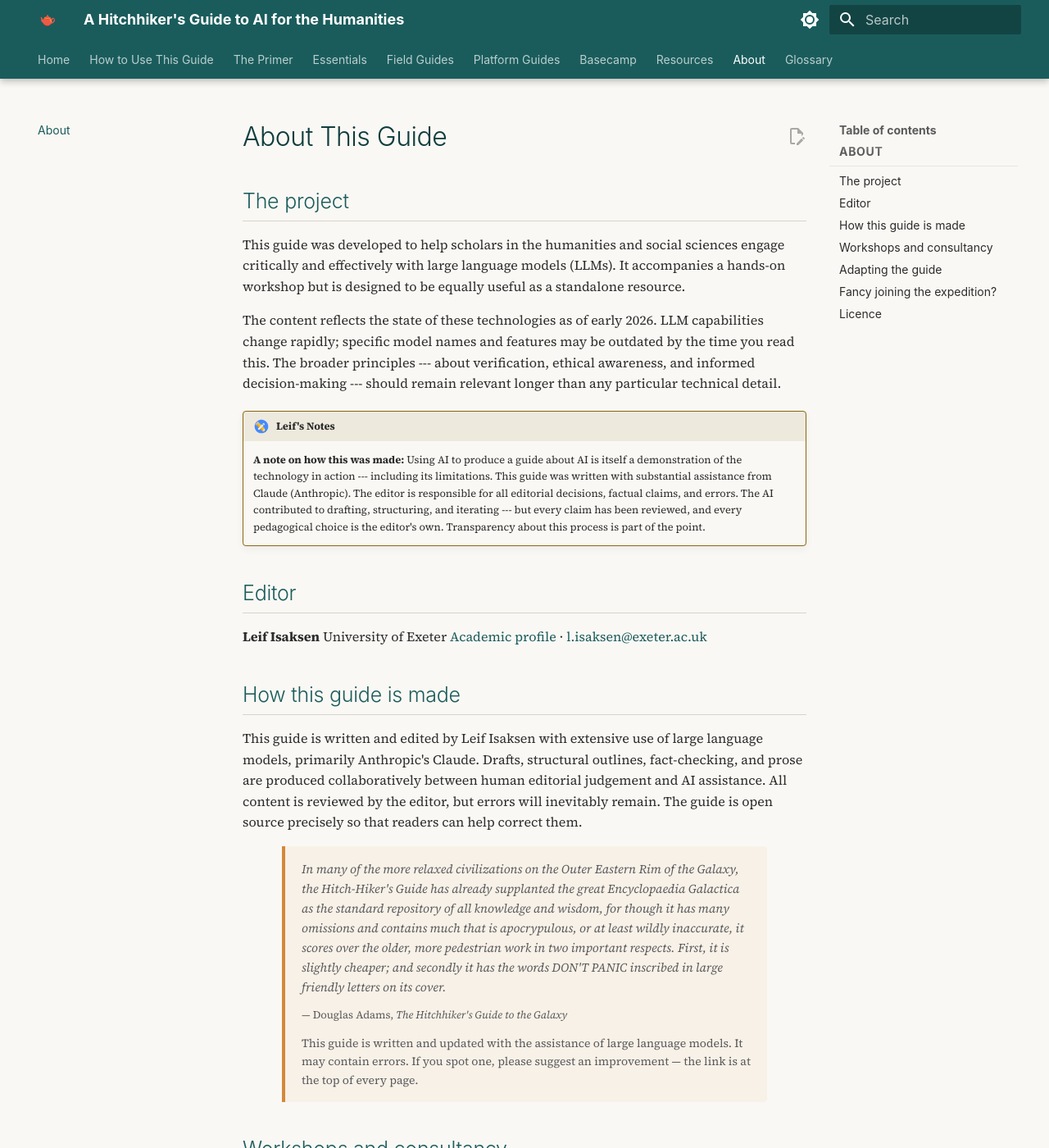
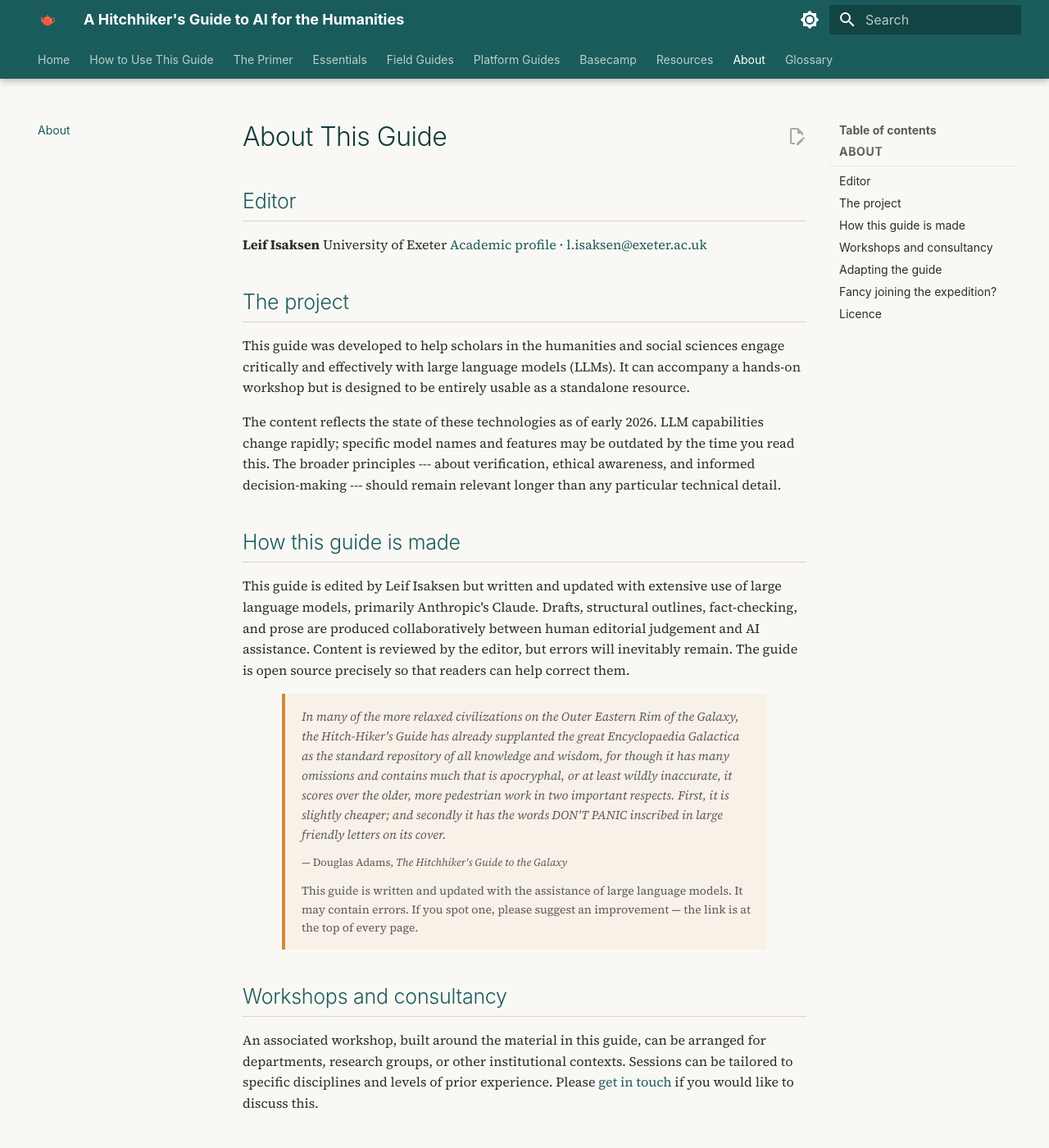
Before and after one commit to leifuss/hhg2ai, an MkDocs documentation site: the page built from docs/about/index.md, in a window 1280 px wide and 1400 px high. Shown: the whole window at 82% size. Built offline with MkDocs 1.6.1 and Material for MkDocs 9.7.7, drawn with Linux system fonts in a browser that asks for light colours; comment, search, counter and statistics services are not loaded.

Commit message:
Revise project description and editing notes
Updated the project section for clarity and consistency.

```diff
--- a/docs/about/index.md
+++ b/docs/about/index.md
@@ -6,28 +6,25 @@
 
 # About This Guide
 
-## The project
-
-This guide was developed to help scholars in the humanities and social sciences engage critically and effectively with large language models (LLMs). It accompanies a hands-on workshop but is designed to be equally useful as a standalone resource.
-
-The content reflects the state of these technologies as of early 2026. LLM capabilities change rapidly; specific model names and features may be outdated by the time you read this. The broader principles --- about verification, ethical awareness, and informed decision-making --- should remain relevant longer than any particular technical detail.
-
-!!! leifnote "Leif's Notes"
-    **A note on how this was made:** Using AI to produce a guide about AI is itself a demonstration of the technology in action --- including its limitations. This guide was written with substantial assistance from Claude (Anthropic). The editor is responsible for all editorial decisions, factual claims, and errors. The AI contributed to drafting, structuring, and iterating --- but every claim has been reviewed, and every pedagogical choice is the editor's own. Transparency about this process is part of the point.
-
 ## Editor
 
 **Leif Isaksen**
 University of Exeter
 [Academic profile](https://experts.exeter.ac.uk/26718-leif-isaksen) · [l.isaksen@exeter.ac.uk](mailto:l.isaksen@exeter.ac.uk)
 
+## The project
+
+This guide was developed to help scholars in the humanities and social sciences engage critically and effectively with large language models (LLMs). It can accompany a hands-on workshop but is designed to be entirely usable as a standalone resource.
+
+The content reflects the state of these technologies as of early 2026. LLM capabilities change rapidly; specific model names and features may be outdated by the time you read this. The broader principles --- about verification, ethical awareness, and informed decision-making --- should remain relevant longer than any particular technical detail.
+
 ## How this guide is made
 
-This guide is written and edited by Leif Isaksen with extensive use of large language models, primarily Anthropic's Claude. Drafts, structural outlines, fact-checking, and prose are produced collaboratively between human editorial judgement and AI assistance. All content is reviewed by the editor, but errors will inevitably remain. The guide is open source precisely so that readers can help correct them.
+This guide is edited by Leif Isaksen but written and updated with extensive use of large language models, primarily Anthropic's Claude. Drafts, structural outlines, fact-checking, and prose are produced collaboratively between human editorial judgement and AI assistance. Content is reviewed by the editor, but errors will inevitably remain. The guide is open source precisely so that readers can help correct them.
 
 <div style="max-width: 720px; margin: 16px auto 0; padding: 0 48px;">
 <blockquote style="border-left: 4px solid #d4883a; background: rgba(212,136,58,0.06); padding: 16px 20px; margin: 0; border-radius: 0 4px 4px 0; font-size: 15px; line-height: 1.6;">
-<p style="margin: 0 0 12px 0; font-style: italic;">In many of the more relaxed civilizations on the Outer Eastern Rim of the Galaxy, the Hitch-Hiker's Guide has already supplanted the great Encyclopaedia Galactica as the standard repository of all knowledge and wisdom, for though it has many omissions and contains much that is apocrypulous, or at least wildly inaccurate, it scores over the older, more pedestrian work in two important respects. First, it is slightly cheaper; and secondly it has the words DON'T PANIC inscribed in large friendly letters on its cover.</p>
+<p style="margin: 0 0 12px 0; font-style: italic;">In many of the more relaxed civilizations on the Outer Eastern Rim of the Galaxy, the Hitch-Hiker's Guide has already supplanted the great Encyclopaedia Galactica as the standard repository of all knowledge and wisdom, for though it has many omissions and contains much that is apocryphal, or at least wildly inaccurate, it scores over the older, more pedestrian work in two important respects. First, it is slightly cheaper; and secondly it has the words DON'T PANIC inscribed in large friendly letters on its cover.</p>
 <p style="margin: 0 0 12px 0; font-size: 13px; color: #5a5a5a;">— Douglas Adams, <em>The Hitchhiker's Guide to the Galaxy</em></p>
 <p style="margin: 0; font-size: 14px;">This guide is written and updated with the assistance of large language models. It may contain errors. If you spot one, please suggest an improvement — the link is at the top of every page.</p>
 </blockquote>
```
